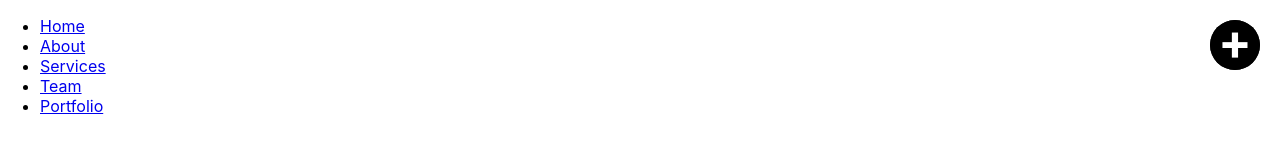
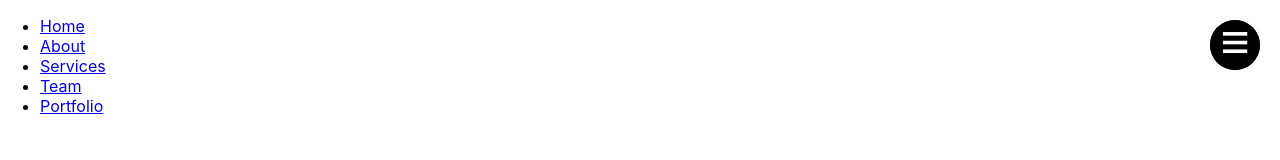
Before and after one commit to ShahzaibSE/react-animated-website-bootcamp-2020, a React (Create React App) app: page / in a window 1280 px wide. Shown: the top 160 px of the page. Built offline with nearby package versions, Linux system fonts and the light colour scheme.

Commit message:
Expanding menu in progress.

```diff
--- a/src/components/Menu/Menu.scss
+++ b/src/components/Menu/Menu.scss
@@ -15,7 +15,7 @@
 }
 
 .toggle:before {
-    content:"+";
+    content:"≡";
     position: absolute;
     top:0;
     left:0;
@@ -24,11 +24,11 @@
     height:100%;
     color:#fff;
     text-align:center;
-    line-height: 45px;
+    line-height: 42px;
     border-radius: 50%;
     background: #000;
     transition: 0.5s;
-    font-weight: bold;
+    // font-weight: bold;
 }
 
 .toggle_active{
```
